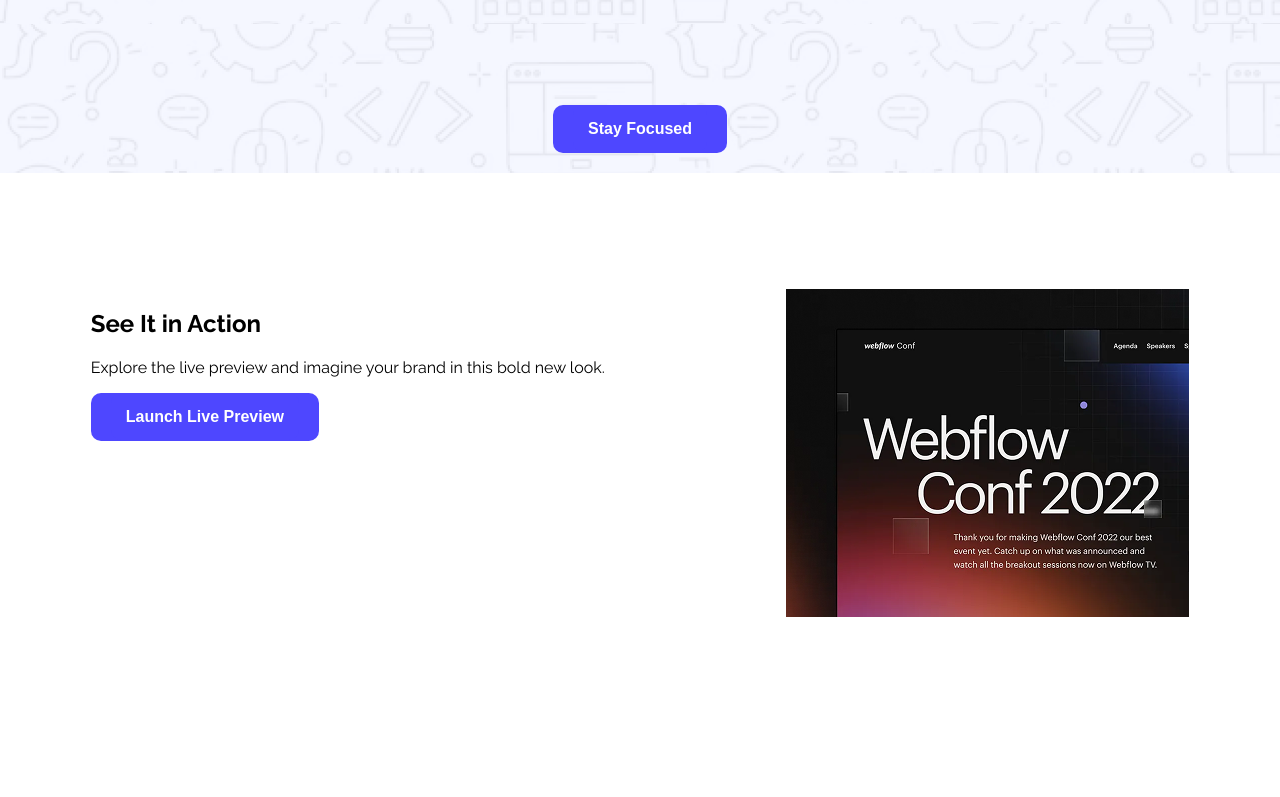
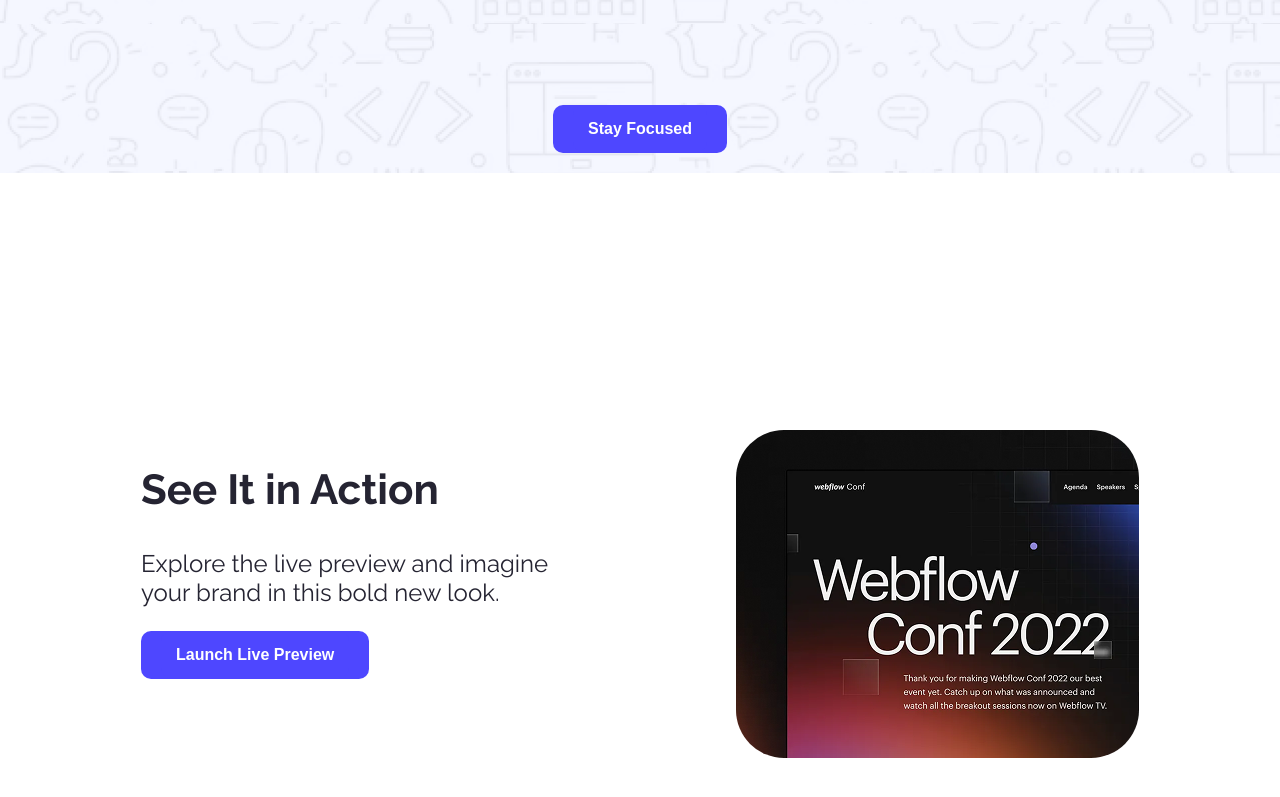
Before and after one commit to naymul143/Assingment-1, a plain HTML site: page index.html in a window 1280 px wide. Shown: the part 628-1425 px from the top of the page. Before the commit the page ends 1249 px from the top, so only its background shows below. Drawn offline with Linux system fonts and the light colour scheme.

Commit message:
first section complete

```diff
--- a/assingment1.css
+++ b/assingment1.css
@@ -80,4 +80,24 @@ button a {
 .middle-section {
     display: flex;
     justify-content: space-around;
+    margin-top: 116px;
+    padding: 141px;
 }
+
+.main {
+    font-size: 42px;
+    font-weight: bold;
+    color: #252432;
+
+
+}
+
+.description {
+    font-size: 24px;
+    color: #252432;
+    width: 70%;
+}
+
+.second-image {
+    border-radius: 48px;
+}
--- a/index.html
+++ b/index.html
@@ -30,12 +30,13 @@
     <main>
         <section class="middle-section">
             <div>
-                <h1 class="">See It in Action</h1>
-                <p>Explore the live preview and imagine your brand in this bold new look.</p><button><a href="">Launch
+                <h1 class="main">See It in Action</h1>
+                <p class="description">Explore the live preview and imagine your brand in this bold new look.</p>
+                <button><a href="">Launch
                         Live
                         Preview</a></button>
             </div>
-            <div><img src="Assets/wc-mini.png" alt=""></div>
+            <div><img src="Assets/wc-mini.png" class="second-image" alt=""></div>
         </section>
 
     </main>
```
